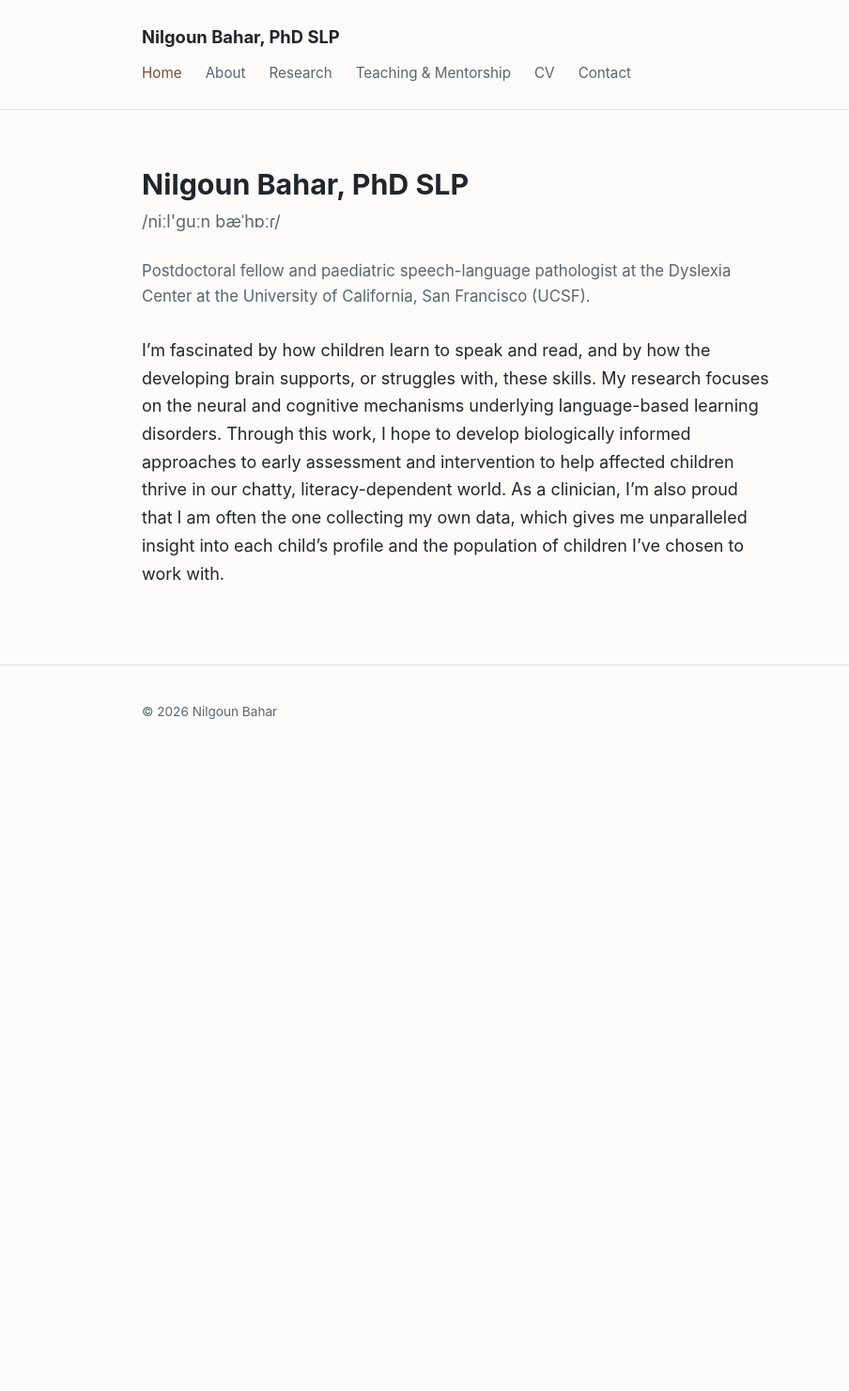
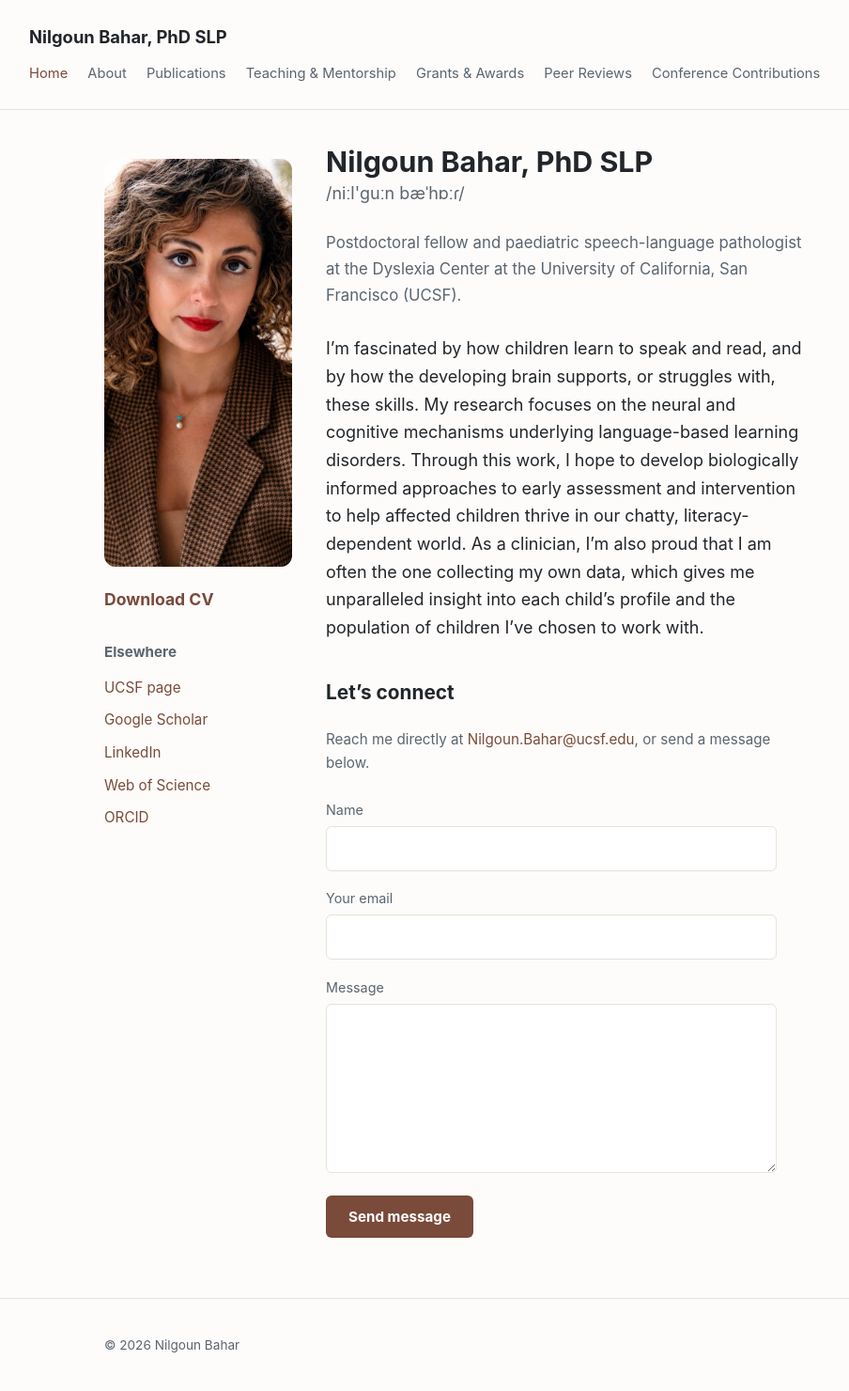
Before and after one commit to N-Bahar/N-Bahar.github.io, a Jekyll site: the page built from index.md, in a window 1280 px wide. Shown: the whole page at 94% size, without its empty margins (153-1057 px from the left). Built offline with Jekyll 4.4.1, drawn with Linux system fonts in a browser that asks for light colours; before the commit the page ends 900 px from its top, so only the background shows below that.

Commit message:
Add publications, awards, teaching, peer reviews, and CV; site content and styling pass
Replaces early placeholder pages (contact, cv, research) with real content
pages, adds profile photo and downloadable CV, and refines sidebar/layout
styling ahead of publishing.

```diff
--- a/_config.yml
+++ b/_config.yml
@@ -22,14 +22,16 @@ nav:
     url: /
   - title: About
     url: /about/
-  - title: Research
-    url: /research/
+  - title: Publications
+    url: /publications/
   - title: Teaching & Mentorship
     url: /teaching/
-  - title: CV
-    url: /cv/
-  - title: Contact
-    url: /contact/
+  - title: Grants & Awards
+    url: /awards/
+  - title: Peer Reviews
+    url: /peer-reviews/
+  - title: Conference Contributions
+    url: /conference-contributions/
 
 exclude:
   - Gemfile
--- a/assets/css/style.css
+++ b/assets/css/style.css
@@ -4,12 +4,19 @@
   --accent: #7a4a3a;
   --border: #e6e2dc;
   --bg: #fdfcfa;
-  --max-width: 720px;
+  --max-width: 800px;
 }
 
 * { box-sizing: border-box; }
 
 html { -webkit-text-size-adjust: 100%; }
+
+img { max-width: 100%; height: auto; }
+
+body, p, li {
+  overflow-wrap: break-word;
+  word-wrap: break-word;
+}
 
 body {
   margin: 0;
@@ -25,6 +32,7 @@ body {
   margin: 0 auto;
   padding: 0 1.5rem;
 }
+
 
 a {
   color: var(--accent);
@@ -42,6 +50,7 @@ a:hover { text-decoration: underline; }
   align-items: baseline;
   justify-content: space-between;
   gap: 0.5rem 1.5rem;
+  max-width: 960px;
 }
 .site-title {
   font-weight: 700;
@@ -50,9 +59,13 @@ a:hover { text-decoration: underline; }
 }
 .site-title:hover { text-decoration: none; }
 
+.site-nav {
+  flex-basis: 100%;
+}
+
 .site-nav a {
-  margin-left: 1.25rem;
-  font-size: 0.95rem;
+  margin-left: 1rem;
+  font-size: 0.92rem;
   color: var(--muted);
 }
 .site-nav a:first-child { margin-left: 0; }
@@ -112,3 +125,201 @@ hr {
   font-size: 0.8rem;
   font-style: normal;
 }
+
+.contact-form {
+  display: flex;
+  flex-direction: column;
+  max-width: 480px;
+  margin-top: 0.5rem;
+}
+
+.contact-form label {
+  font-size: 0.9rem;
+  color: var(--muted);
+  margin-top: 1.1rem;
+  margin-bottom: 0.35rem;
+}
+
+.contact-form input,
+.contact-form textarea {
+  font: inherit;
+  font-size: 1rem;
+  color: var(--text);
+  background: #fff;
+  border: 1px solid var(--border);
+  border-radius: 6px;
+  padding: 0.6rem 0.75rem;
+  resize: vertical;
+}
+
+.contact-form input:focus,
+.contact-form textarea:focus {
+  outline: none;
+  border-color: var(--accent);
+}
+
+.contact-form button {
+  align-self: flex-start;
+  margin-top: 1.5rem;
+  font: inherit;
+  font-size: 0.95rem;
+  font-weight: 700;
+  color: #fff;
+  background: var(--accent);
+  border: none;
+  border-radius: 6px;
+  padding: 0.65rem 1.5rem;
+  cursor: pointer;
+  transition: opacity 0.15s ease;
+}
+
+.contact-form button:hover {
+  opacity: 0.9;
+}
+
+.contact-alt {
+  color: var(--muted);
+  font-size: 0.95rem;
+  margin-top: 1.5rem;
+  margin-bottom: 0;
+}
+
+.hero {
+  display: flex;
+  flex-wrap: wrap;
+  gap: 1rem;
+  align-items: flex-start;
+}
+
+.hero-main {
+  flex: 2 1 320px;
+  min-width: 0;
+}
+
+.hero-main h1 {
+  margin-top: 0;
+  line-height: 1;
+}
+
+.hero-sidebar {
+  flex: 0 1 220px;
+  max-width: 220px;
+  text-align: left;
+}
+
+.photo-placeholder {
+  width: 200px;
+  height: 200px;
+  border-radius: 50%;
+  background: var(--border);
+  color: var(--muted);
+  display: flex;
+  align-items: center;
+  justify-content: center;
+  font-size: 0.9rem;
+  margin-bottom: 1.25rem;
+}
+
+.profile-photo {
+  display: block;
+  width: 200px;
+  height: auto;
+  border-radius: 12px;
+  object-fit: contain;
+  margin: 0.75rem 0 1.25rem;
+}
+
+.cv-download {
+  display: block;
+  font-weight: 700;
+  color: var(--accent);
+  font-size: 1.1rem;
+  margin: 0.75rem 0 1.25rem;
+  text-decoration: none;
+}
+
+.cv-download:hover {
+  text-decoration: underline;
+}
+
+.sidebar-email {
+  margin-top: 1rem;
+  font-size: 0.95rem;
+}
+
+.hero-sidebar h3 {
+  margin-top: 2rem;
+  font-size: 0.95rem;
+  color: var(--muted);
+}
+
+.sidebar-links {
+  list-style: none;
+  padding-left: 0;
+  margin-top: 0.75rem;
+}
+
+.sidebar-links li {
+  margin-bottom: 0.6rem;
+  font-size: 0.95rem;
+}
+
+@media (max-width: 640px) {
+  .hero-sidebar {
+    max-width: none;
+  }
+}
+
+.award-list {
+  list-style: none;
+  padding-left: 0;
+  margin: 1.75rem 0;
+  border-top: 1px solid var(--border);
+  overflow-x: auto;
+}
+
+.award-list li {
+  display: flex;
+  justify-content: space-between;
+  align-items: baseline;
+  flex-wrap: nowrap;
+  gap: 1.5rem;
+  padding: 0.85rem 0;
+  margin-bottom: 0;
+  border-bottom: 1px solid var(--border);
+}
+
+.award-name {
+  color: var(--text);
+  white-space: nowrap;
+}
+
+.award-detail {
+  color: var(--muted);
+  font-size: 0.8rem;
+}
+
+.award-date {
+  flex: none;
+  color: var(--muted);
+  font-size: 0.9rem;
+  font-variant-numeric: tabular-nums;
+  white-space: nowrap;
+}
+
+@media (max-width: 520px) {
+  .award-list li {
+    flex-direction: column;
+    align-items: flex-start;
+    gap: 0.15rem;
+  }
+}
+
+@media (max-width: 480px) {
+  .wrap { padding: 0 1rem; }
+  body { font-size: 16px; }
+  h1 { font-size: 1.55rem; }
+  h2 { font-size: 1.15rem; }
+  .site-nav a { margin-left: 0.75rem; }
+  .profile-photo, .photo-placeholder { width: 150px; }
+}
--- a/index.md
+++ b/index.md
@@ -3,9 +3,45 @@ layout: default
 title: Home
 ---
 
+<div class="hero">
+  <aside class="hero-sidebar">
+    <img class="profile-photo" src="/assets/images/IMG_3923.jpeg" alt="Nilgoun Bahar">
+
+    <a class="cv-download" href="/assets/cv.pdf">Download CV</a>
+
+    <h3>Elsewhere</h3>
+    <ul class="sidebar-links">
+      <li><a href="https://memory.ucsf.edu/people/nilgoun-bahar-slp-phd">UCSF page</a></li>
+      <li><a href="https://scholar.google.com/citations?user=0R5ZRZEAAAAJ&hl=en">Google Scholar</a></li>
+      <li><a href="https://www.linkedin.com/in/nilgoun-bahar-phd-slp-688868102/">LinkedIn</a></li>
+      <li><a href="https://www.webofscience.com/wos/author/record/PSM-0163-2026">Web of Science</a></li>
+      <li><a href="https://orcid.org/0009-0005-3733-7138">ORCID</a></li>
+    </ul>
+  </aside>
+
+  <div class="hero-main" markdown="1">
 # Nilgoun Bahar, PhD SLP
 <p class="byline">/niːl'ɡuːn bæˈhɒːɾ/</p>
 
 <p class="subtitle">Postdoctoral fellow and paediatric speech-language pathologist at the Dyslexia Center at the University of California, San Francisco (UCSF).</p>
 
 I'm fascinated by how children learn to speak and read, and by how the developing brain supports, or struggles with, these skills. My research focuses on the neural and cognitive mechanisms underlying language-based learning disorders. Through this work, I hope to develop biologically informed approaches to early assessment and intervention to help affected children thrive in our chatty, literacy-dependent world. As a clinician, I'm also proud that I am often the one collecting my own data, which gives me unparalleled insight into each child's profile and the population of children I've chosen to work with.
+
+## Let's connect
+
+<p class="contact-alt">Reach me directly at <a href="mailto:Nilgoun.Bahar@ucsf.edu">Nilgoun.Bahar@ucsf.edu</a>, or send a message below.</p>
+
+<form class="contact-form" action="https://formspree.io/f/YOUR_FORM_ID" method="POST">
+  <label for="name">Name</label>
+  <input type="text" id="name" name="name" required>
+
+  <label for="email">Your email</label>
+  <input type="email" id="email" name="_replyto" required>
+
+  <label for="message">Message</label>
+  <textarea id="message" name="message" rows="6" required></textarea>
+
+  <button type="submit">Send message</button>
+</form>
+  </div>
+</div>
```
Also changed, not shown: awards.md (added, +21 -0 lines), conference-contributions.md (added, +15 -0 lines), contact.md (deleted, +0 -14 lines), cv.md (deleted, +0 -21 lines), peer-reviews.md (added, +18 -0 lines), publications.md (added, +23 -0 lines), research.md (deleted, +0 -11 lines), teaching.md (+1 -0 lines), assets/images/IMG_3923.jpeg (added), 2 other files.
